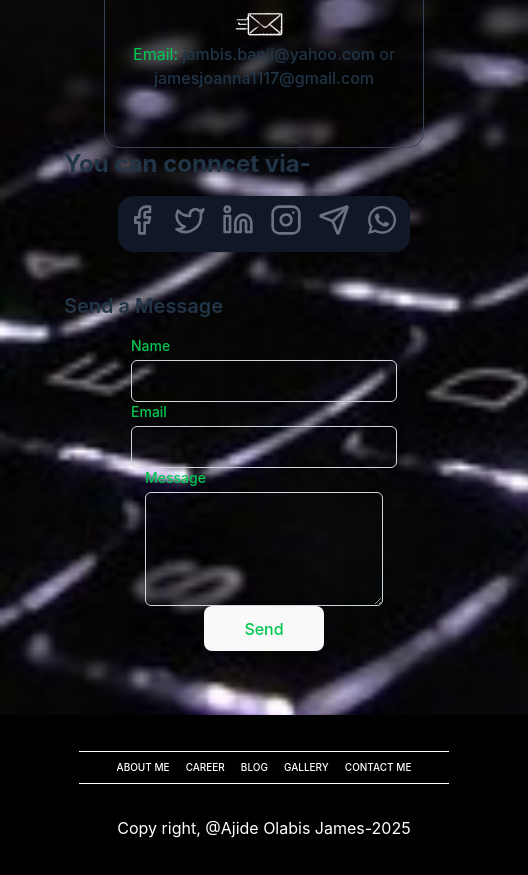
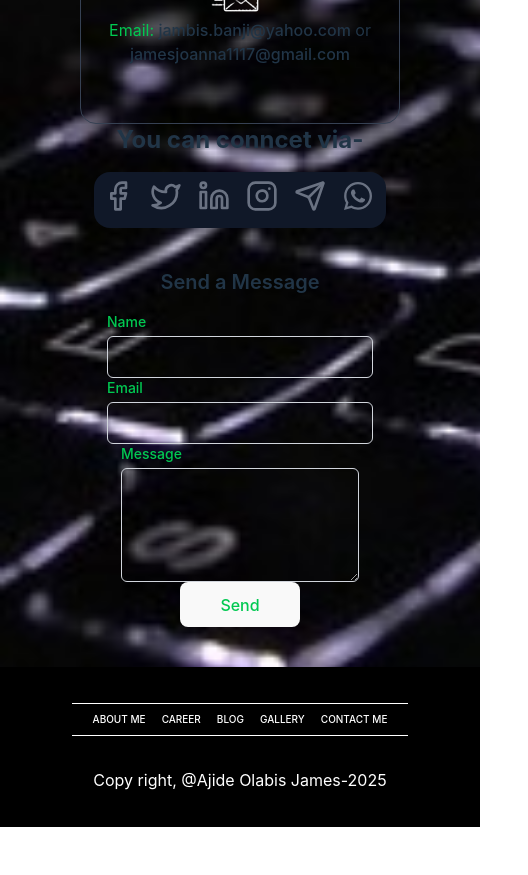
Before and after one commit to Jambisi-11/James-portfolio, a React (Vite) app: page /James-portfolio/contactus in a window 390 px wide. Shown: the part 900-1775 px from the top of the page, 528 px wide, since content can reach past the window. After the commit the page ends 1727 px from the top, so only its background shows below. Built offline with nearby package versions, Linux system fonts and the light colour scheme.

Commit message:
third deploy

```diff
--- a/src/Components/ContactUs/ContactUs.jsx
+++ b/src/Components/ContactUs/ContactUs.jsx
@@ -52,8 +52,8 @@ const ContactUs = () => {
     ];
 
     return (
-        <div className={`${window.innerWidth <= 768 ? 'p-16 w-full':'p-8'}`}>
-          <h2 className="text-2xl font-bold  mb-4">Contact Me</h2>
+        <div className={`${window.innerWidth <= 768 ? 'p-10 w-full':'p-8'}`}>
+          <h2 className={`${window.innerWidth <= 768 ? 'flex justify-center items-center text-2xl font-bold  mb-4': ' text-2xl font-bold  mb-4' }`}>Contact Me</h2>
           <div className='w-full  gap-6'>
             <div className="w-full">
                 <div className={`${window.innerWidth <= 768 ? 'flex flex-col gap-8 justify-center items-center ' : 'mb-6 flex gap-8 justify-center items-center  text-[20px]'}`}>
@@ -81,7 +81,7 @@ const ContactUs = () => {
                     </div>
                 </div>
             </div>
-            <h2 className="text-2xl font-bold  mb-4">You can conncet via-</h2>
+            <h2 className={`${window.innerWidth <= 768 ? 'flex justify-center items-center text-2xl font-bold  mb-4' :'text-2xl font-bold  mb-4'}`}>You can conncet via-</h2>
                  <div className={`${window.innerWidth <= 768 ? 'flex flex-col gap-8' : 'flex w-[80%] gap-16 justify-center item-center mx-auto min-h-screen'}`}>
                     <div className= {`${window.innerWidth <= 768 ? 'flex justify-center items-center': ''}`}>
                     <div className={`${window.innerWidth <= 768 ? 'flex space-x-4 mb-2  bg-gray-900 h-14 p-2 w-73 rounded-2xl':'flex  space-x-4 mb-2 bg-gray-900 h-14 p-2 w-73 rounded-2xl'}`} >
@@ -93,9 +93,11 @@ const ContactUs = () => {
                     </div>
                 </div>
 
-            <div className="w-1/2">
-                <h3 className="text-xl font-semibold mb-4">Send a Message</h3>
-                <form onSubmit={handleSubmit} className={`${window.innerWidth < 768 ? 'w-100 flex flex-col justify-center items-center':'space-y-4 w-100'}`}>
+            <div className={`${window.innerWidth <= 768 ? 'w-full': 'w-1/2'}`}>
+                <div  className={`${window.innerWidth <= 768 ? 'flex justify-center items-center text-xl font-semibold mb-4': ' text-xl font-semibold mb-4'}`}>
+                    <h3>Send a Message</h3>
+               </div>
+               <form onSubmit={handleSubmit} className={`${window.innerWidth < 768 ? 'w-100 flex flex-col justify-center items-center':'space-y-4 w-100'}`}>
                     <div>
                         <label htmlFor="to_name" className="block text-sm font-medium text-green-500">Name</label>
                         <input
```
